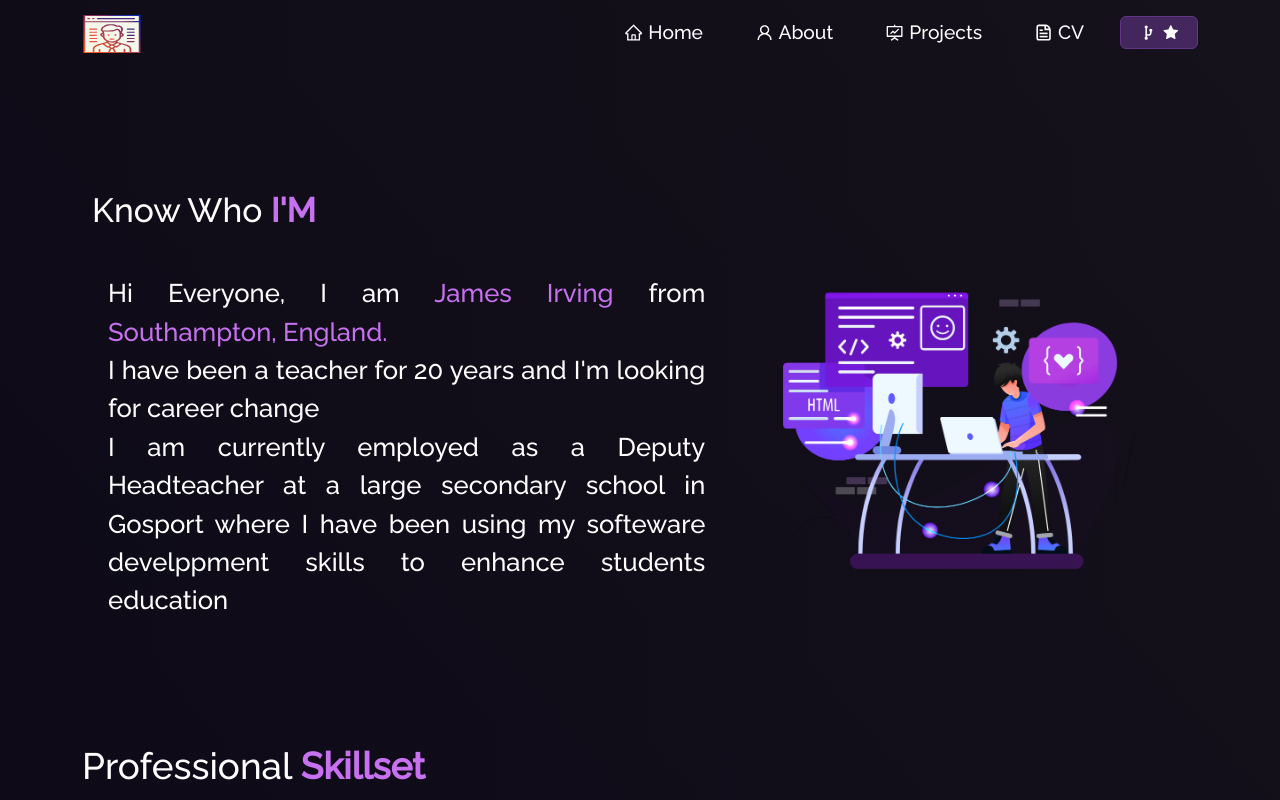
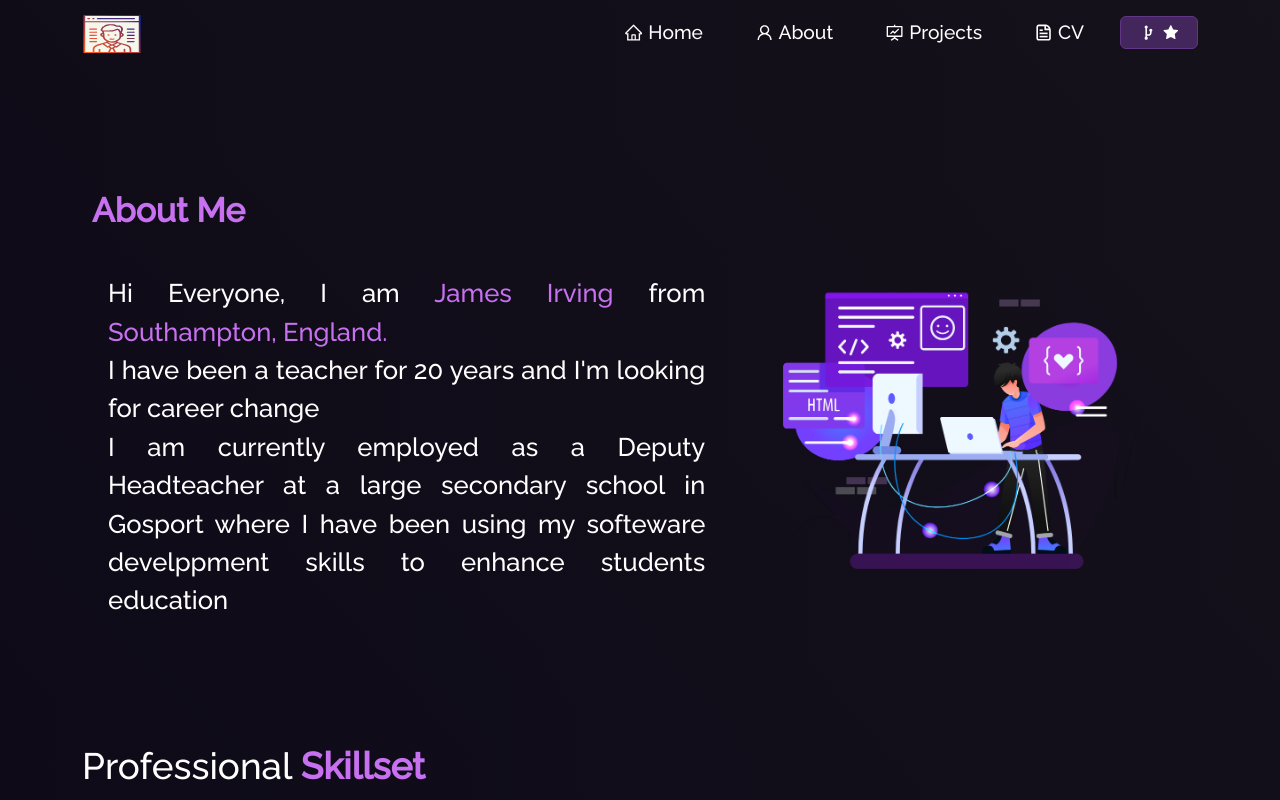
Before and after one commit to JIrv30/project13-portfolio, a React (Vite) app: page /about in a window 1280 px wide. Shown: the top 800 px of the page. Built offline with nearby package versions, Linux system fonts and the light colour scheme.

Commit message:
edits to about wording and projects update

```diff
--- a/src/components/About.jsx
+++ b/src/components/About.jsx
@@ -20,7 +20,7 @@ export default function About() {
             }}
           >
             <h1 style={{ fontSize: "2.1em", paddingBottom: "20px" }}>
-              Know Who <strong className="purple">I'M</strong>
+              <strong className="purple">About Me</strong>
             </h1>
             <Aboutcard />
           </Col>
--- a/src/components/Navigationbar.jsx
+++ b/src/components/Navigationbar.jsx
@@ -99,7 +99,7 @@ export default function Navigationbar () {
 
             <Nav.Item className="fork-btn">
               <Button
-                href="placeholder"
+                href="https://github.com/JIrv30/project13-portfolio"
                 target="_blank"
                 className="fork-btn-inner"
               >
--- a/src/components/Projects.jsx
+++ b/src/components/Projects.jsx
@@ -79,7 +79,7 @@ function Projects() {
             />
           </Col>
 
-          <Col md={4} className="project-card">
+          {/* <Col md={4} className="project-card">
             <ProjectCard
               imgPath=''
               isBlog={false}
@@ -88,7 +88,7 @@ function Projects() {
               ghLink=""
               demoLink=""
             />
-          </Col>
+          </Col> */}
         </Row>
       </Container>
     </Container>
```
